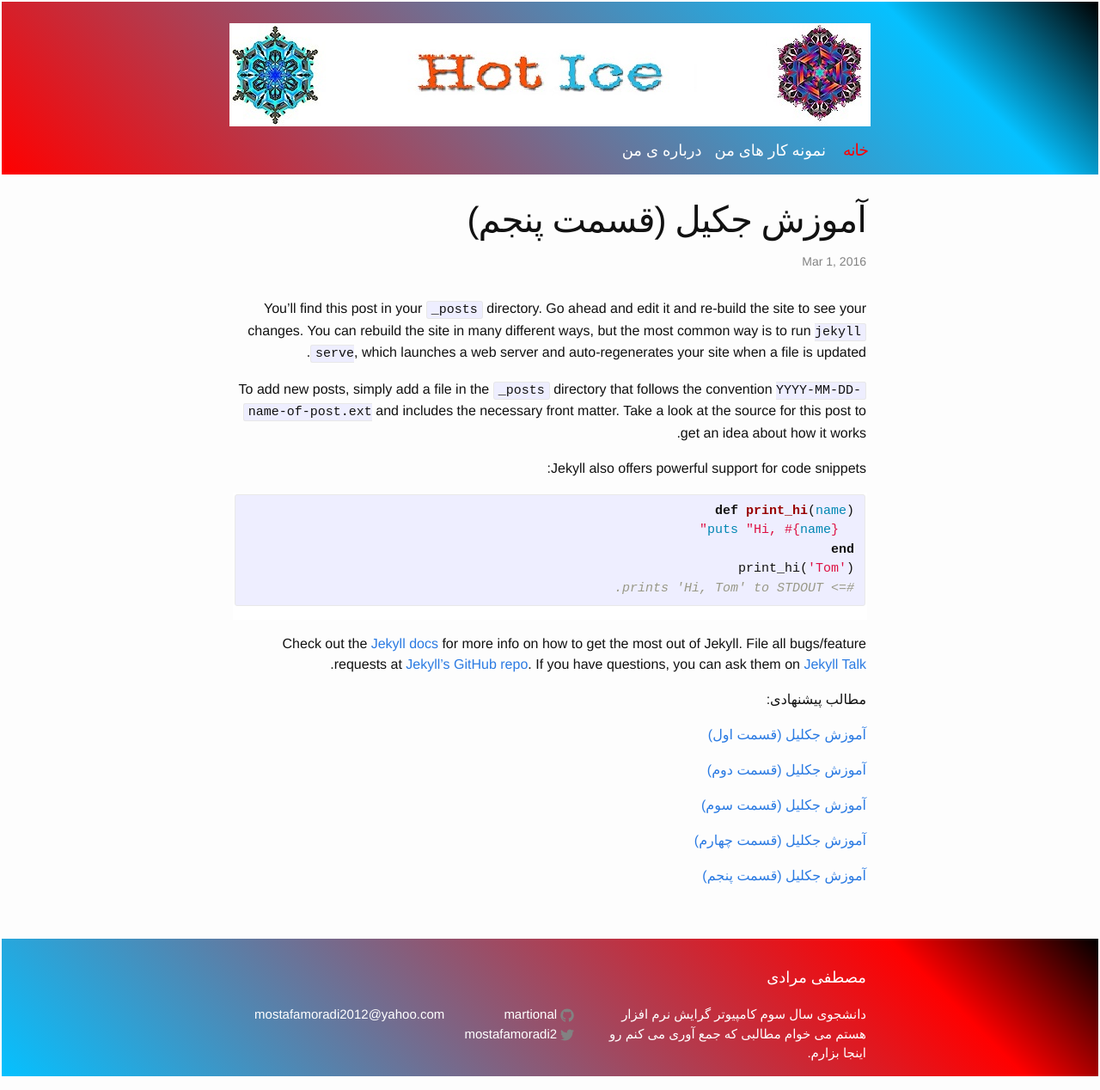
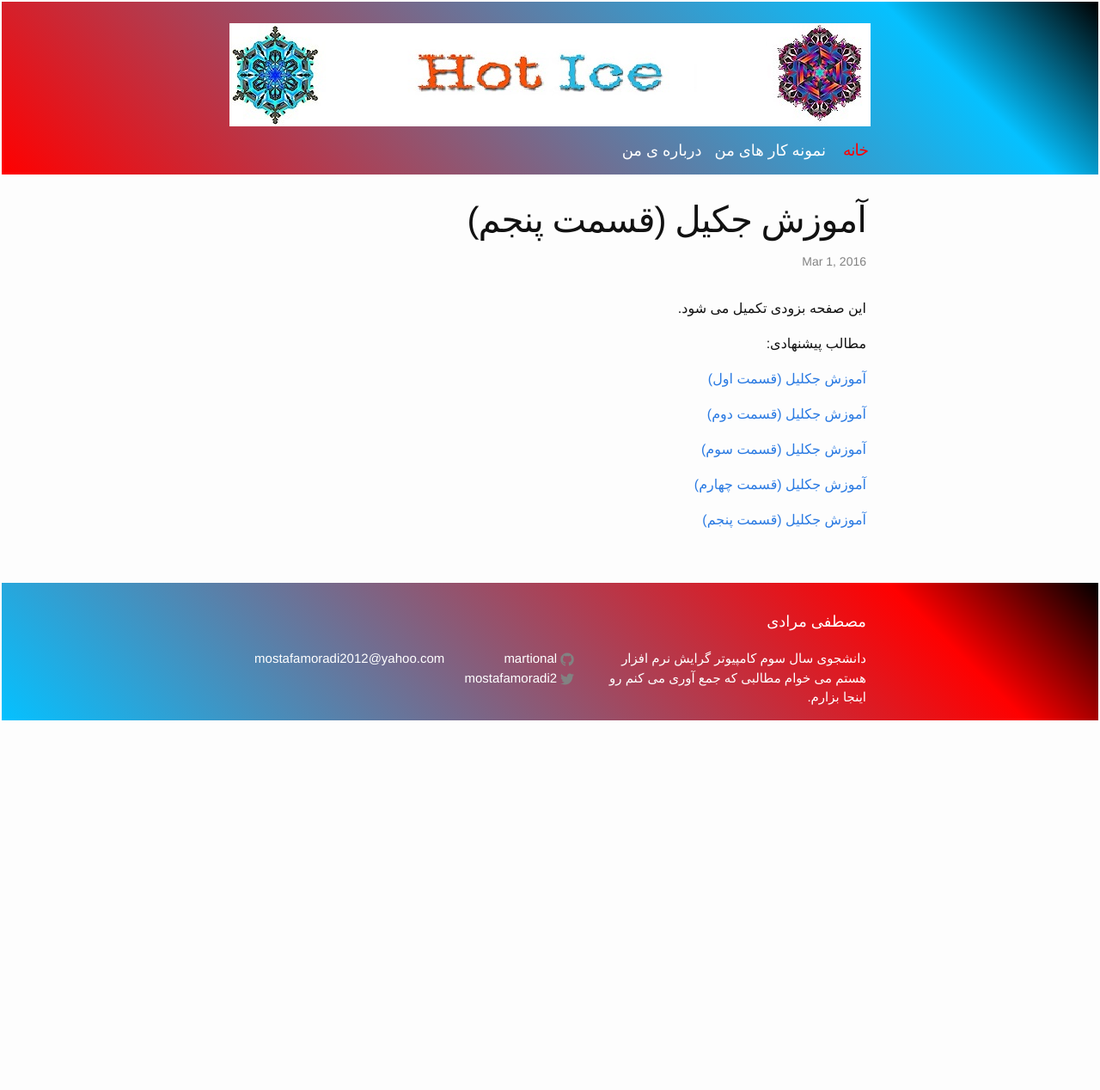
Before and after one commit to martional/martional.github.io, a Jekyll site: the page built from _posts/2016-04-01-jekyll-part-4.markdown, in a window 1280 px wide. Shown: the whole page at 86% size. Built offline with Jekyll 4.4.1, drawn with Linux system fonts in a browser that asks for light colours; after the commit the page ends 900 px from its top, so only the background shows below that.

Commit message:
Update 2016-04-01-jekyll-part-4.markdown

```diff
--- a/_posts/2016-04-01-jekyll-part-4.markdown
+++ b/_posts/2016-04-01-jekyll-part-4.markdown
@@ -5,26 +5,8 @@
 categories: jekyll edu
 image-id: jekyll-4
 ---
-You’ll find this post in your `_posts` directory. Go ahead and edit it and re-build the site to see your changes. You can rebuild the site in many different ways, but the most common way is to run `jekyll serve`, which launches a web server and auto-regenerates your site when a file is updated.
 
-To add new posts, simply add a file in the `_posts` directory that follows the convention `YYYY-MM-DD-name-of-post.ext` and includes the necessary front matter. Take a look at the source for this post to get an idea about how it works.
-
-Jekyll also offers powerful support for code snippets:
-
-{% highlight ruby %}
-def print_hi(name)
-  puts "Hi, #{name}"
-end
-print_hi('Tom')
-#=> prints 'Hi, Tom' to STDOUT.
-{% endhighlight %}
-
-Check out the [Jekyll docs][jekyll-docs] for more info on how to get the most out of Jekyll. File all bugs/feature requests at [Jekyll’s GitHub repo][jekyll-gh]. If you have questions, you can ask them on [Jekyll Talk][jekyll-talk].
-
-[jekyll-docs]: http://jekyllrb.com/docs/home
-[jekyll-gh]:   https://github.com/jekyll/jekyll
-[jekyll-talk]: https://talk.jekyllrb.com/
-
+این صفحه بزودی تکمیل می شود.
 
 مطالب پیشنهادی:
 
```
